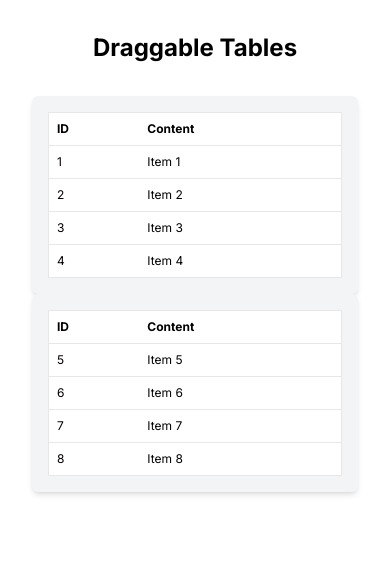
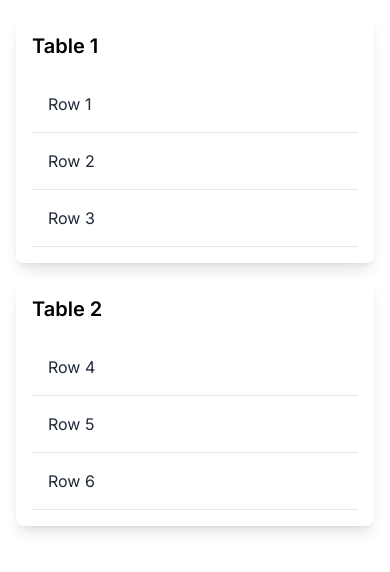
Before and after one commit to Abhishek8218/react-components, a Next.js app: page /dragdrop in a window 390 px wide. Shown: the top 572 px of the page. Built offline with nearby package versions, Linux system fonts and the light colour scheme.

Commit message:
added react-beautiful-dnd library to create the responsive version of dnd tables

```diff
--- a/app/dragdrop/draggableTable.tsx
+++ b/app/dragdrop/draggableTable.tsx
@@ -1,4 +1,8 @@
-import React, { DragEvent } from 'react';
+'use client'
+
+import React, {  useRef } from 'react';
+import type { DragEvent, TouchEvent } from 'react';
+
 
 interface Row {
   id: string;
@@ -12,12 +16,21 @@ interface DraggableTableProps {
   onDrop: () => void;
   onDragEnd: () => void;
   hoveredIndex: number | null;
-
 }
 
-const DraggableTable: React.FC<DraggableTableProps> = ({ rows, onDragStart, onDragEnter, onDrop, hoveredIndex, onDragEnd }) => {
+const DraggableTable: React.FC<DraggableTableProps> = ({
+  rows,
+  onDragStart,
+  onDragEnter,
+  onDrop,
+  hoveredIndex,
+  onDragEnd,
+}) => {
+  const dragItem = useRef<HTMLTableRowElement | null>(null);
+
   // Handle drag start event
   const handleDragStart = (e: DragEvent<HTMLTableRowElement>, row: Row) => {
+    dragItem.current = e.currentTarget;
     onDragStart(row);
     e.dataTransfer.effectAllowed = 'move';
   };
@@ -34,6 +47,36 @@ const DraggableTable: React.FC<DraggableTableProps> = ({ rows, onDragStart, onDr
     onDrop();
   };
 
+  // Handle touch start event
+  const handleTouchStart = (e: TouchEvent<HTMLTableRowElement>, row: Row) => {
+    e.preventDefault();
+    const touch = e.touches[0];
+    const dragEvent = new DragEvent('dragstart', {
+      bubbles: true,
+      cancelable: true,
+      view: window,
+      dataTransfer: new DataTransfer(),
+    });
+    if (dragEvent.dataTransfer) {
+        dragEvent.dataTransfer.effectAllowed = 'move';
+      }
+    // dragEvent.dataTransfer.effectAllowed && dragEvent.dataTransfer.effectAllowed = 'move';
+    dragItem.current = e.currentTarget;
+    onDragStart(row);
+    e.currentTarget.dispatchEvent(dragEvent);
+  };
+
+  // Handle touch move event
+  const handleTouchMove = (e: TouchEvent<HTMLTableRowElement>) => {
+    e.preventDefault();
+  };
+
+  // Handle touch end event
+  const handleTouchEnd = (e: TouchEvent<HTMLTableRowElement>) => {
+    e.preventDefault();
+    onDragEnd();
+  };
+
   return (
     <div className="w-full max-w-md p-4 bg-gray-100 rounded-md shadow-md overflow-x-auto">
       <table
@@ -44,7 +87,7 @@ const DraggableTable: React.FC<DraggableTableProps> = ({ rows, onDragStart, onDr
         <thead>
           <tr>
             <th className="p-2 md:p-4 border-b text-left text-xs md:text-base">ID</th>
-            <th className="p-2 md:p-4 border-b text-left text-xs md:text-base">Content</th>
+            <th className="p-2 md:p-4 border-b text-left text-xs md:text-base">Contentedewds</th>
           </tr>
         </thead>
         <tbody>
@@ -54,7 +97,13 @@ const DraggableTable: React.FC<DraggableTableProps> = ({ rows, onDragStart, onDr
               draggable
               onDragStart={(e) => handleDragStart(e, row)}
               onDragEnter={() => onDragEnter(index)}
+
+
               onDragEnd={() => onDragEnd()}
+              onDrop={(e) => handleDrop(e as unknown as  DragEvent<HTMLTableElement>)}
+              onTouchStart={(e) => handleTouchStart(e, row)}
+              onTouchMove={(e) => handleTouchMove(e)}
+              onTouchEnd={(e) => handleTouchEnd(e)}
               className={`cursor-move bg-white hover:bg-gray-100 transition-transform duration-300 ease-in-out ${
                 hoveredIndex === index ? 'transform scale-105 border-2 border-gray-800' : ''
               }`}
@@ -65,7 +114,6 @@ const DraggableTable: React.FC<DraggableTableProps> = ({ rows, onDragStart, onDr
           ))}
         </tbody>
       </table>
-
     </div>
   );
 };
--- a/app/dragdrop/page.tsx
+++ b/app/dragdrop/page.tsx
@@ -1,123 +1,118 @@
 'use client';
 
 import React, { useState } from 'react';
-import DraggableTable from './draggableTable'; // Importing the separate table component
+import { DragDropContext, Draggable } from 'react-beautiful-dnd';
+import { StrictModeDroppable } from './strictModeDroppable'; // Import the new component
 
-interface Row {
-  id: string;
-  content: string;
-}
+const Page: React.FC = () => {
+  const [table1, setTable1] = useState([
+    { id: '1', text: 'Row 1' },
+    { id: '2', text: 'Row 2' },
+    { id: '3', text: 'Row 3' },
+  ]);
 
-const initialRowsTable1: Row[] = [
-  { id: '1', content: 'Item 1' },
-  { id: '2', content: 'Item 2' },
-  { id: '3', content: 'Item 3' },
-    { id: '4', content: 'Item 4' },
-];
+  const [table2, setTable2] = useState([
+    { id: '4', text: 'Row 4' },
+    { id: '5', text: 'Row 5' },
+    { id: '6', text: 'Row 6' },
+  ]);
 
-const initialRowsTable2: Row[] = [
-  { id: '5', content: 'Item 5' },
-  { id: '6', content: 'Item 6' },
-  { id: '7', content: 'Item 7' },
-  { id: '8', content: 'Item 8' },
+  const onDragEnd = (result: any) => {
+    const { source, destination } = result;
 
-];
+    if (!destination) return; // If dropped outside
 
-const DraggableTables: React.FC = () => {
-    const [rowsTable1, setRowsTable1] = useState<Row[]>(initialRowsTable1);
-    const [rowsTable2, setRowsTable2] = useState<Row[]>(initialRowsTable2);
-    const [draggedItem, setDraggedItem] = useState<{ row: Row; fromTable: number } | null>(null);
-    const [hoveredTable, setHoveredTable] = useState<number | null>(null);
-    const [hoveredIndex, setHoveredIndex] = useState<number | null>(null);
-    const [errorMessage, setErrorMessage] = useState<string | null>(null);
-    // Handle the start of dragging
-    const handleDragStart = (row: Row, fromTable: number) => {
-      setDraggedItem({ row, fromTable });
-    };
+    if (source.droppableId === destination.droppableId) {
+      // Reorder within the same table
+      const sourceList = source.droppableId === 'table1' ? [...table1] : [...table2];
+      const [movedItem] = sourceList.splice(source.index, 1);
+      sourceList.splice(destination.index, 0, movedItem);
 
-    // Handle hover over a row
-    const handleDragEnter = (toTable: number, index: number) => {
-      if (!draggedItem) return;
+      if (source.droppableId === 'table1') {
+        setTable1(sourceList);
+      } else {
+        setTable2(sourceList);
+      }
+    } else {
+      // Move between tables
+      const sourceList = source.droppableId === 'table1' ? [...table1] : [...table2];
+      const destinationList = destination.droppableId === 'table1' ? [...table1] : [...table2];
 
-      setHoveredTable(toTable);
-      setHoveredIndex(index);
-const sourceRows = draggedItem.fromTable === 1 ? rowsTable1 : rowsTable2;
-      if (sourceRows.length === 1) {
-        setErrorMessage('The tables cannot be empty!'); // Set error message
-        handleDrop(); // Prevent the operation
-        return; // Prevent the operation
-      }else{
-        setErrorMessage(null); // Clear the error message
-      }
+      const [movedItem] = sourceList.splice(source.index, 1);
+      destinationList.splice(destination.index, 0, movedItem);
 
-      const { row, fromTable } = draggedItem;
-      if (fromTable === toTable) {
-        // Rearrange within the same table
-        const updatedRows = fromTable === 1 ? [...rowsTable1] : [...rowsTable2];
-        updatedRows.splice(index, 0, updatedRows.splice(updatedRows.findIndex(r => r.id === row.id), 1)[0]);
-        fromTable === 1 ? setRowsTable1(updatedRows) : setRowsTable2(updatedRows);
-      } else {
-        // Moving across tables
-        const sourceRows = fromTable === 1 ? [...rowsTable1] : [...rowsTable2];
-        const targetRows = toTable === 1 ? [...rowsTable1] : [...rowsTable2];
-
-        sourceRows.splice(sourceRows.findIndex(r => r.id === row.id), 1);
-        targetRows.splice(index, 0, row);
-
-        fromTable === 1 ? setRowsTable1(sourceRows) : setRowsTable2(sourceRows);
-        toTable === 1 ? setRowsTable1(targetRows) : setRowsTable2(targetRows);
-
-        // Update drag item state
-        setDraggedItem({ row, fromTable: toTable });
-      }
-    };
-
-    // Handle the drop event
-    const handleDrop = () => {
-      setDraggedItem(null);
-      setHoveredTable(null);
-      setHoveredIndex(null);
-    };
-
-const handleDragEnd = () => {
-    console.log('drag end');
-
-    setHoveredTable(null);
-    setHoveredIndex(null);
-    setDraggedItem(null);
-
+      setTable1(source.droppableId === 'table1' ? sourceList : destinationList);
+      setTable2(destination.droppableId === 'table2' ? destinationList : sourceList);
     }
-
-
-    return (
-      <div className="flex flex-col justify-center gap-8 p-8">
-          <div className="text-center text-2xl font-bold">Draggable Tables</div>
-          <div className='flex flex-col sm:flex-row justify-center w-full'>
-        <DraggableTable
-          rows={rowsTable1}
-          onDragStart={(row) => handleDragStart(row, 1)}
-          onDragEnter={(index) => handleDragEnter(1, index)}
-          onDrop={handleDrop}
-          onDragEnd={handleDragEnd}
-
-          hoveredIndex={hoveredTable === 1 ? hoveredIndex : null}
-        />
-        <DraggableTable
-          rows={rowsTable2}
-          onDragStart={(row) => handleDragStart(row, 2)}
-          onDragEnter={(index) => handleDragEnter(2, index)}
-          onDrop={handleDrop}
-          onDragEnd={handleDragEnd}
-
-          hoveredIndex={hoveredTable === 2 ? hoveredIndex : null}
-        />
-
-      </div>
-      {errorMessage && (
-        <div className=" text-xs mb-4 text-center text-red-500">{errorMessage}</div>
-      )}
-      </div>
-    );
   };
 
-  export default DraggableTables;
+  return (
+    <DragDropContext onDragEnd={onDragEnd}>
+      <div className="flex flex-col md:flex-row space-y-4 md:space-y-0 md:space-x-4 p-4">
+        <StrictModeDroppable droppableId="table1">
+          {(provided) => (
+            <div
+              className="bg-white shadow-lg rounded-lg p-4 flex-1"
+              ref={provided.innerRef}
+              {...provided.droppableProps}
+            >
+              <h3 className="text-xl font-semibold mb-4">Table 1</h3>
+              <table className="min-w-full bg-gray-100 rounded-md">
+                <tbody ref={provided.innerRef} {...provided.droppableProps}>
+                  {table1.map((row, index) => (
+                    <Draggable key={row.id} draggableId={row.id} index={index}>
+                      {(provided) => (
+                        <tr
+                          ref={provided.innerRef}
+                          {...provided.draggableProps}
+                          {...provided.dragHandleProps}
+                          className="bg-white border-b hover:bg-gray-50"
+                        >
+                          <td className="p-4 text-gray-800">{row.text}</td>
+                        </tr>
+                      )}
+                    </Draggable>
+                  ))}
+                  {provided.placeholder}
+                </tbody>
+              </table>
+            </div>
+          )}
+        </StrictModeDroppable>
+
+        <StrictModeDroppable droppableId="table2">
+          {(provided) => (
+            <div
+              className="bg-white shadow-lg rounded-lg p-4 flex-1"
+              ref={provided.innerRef}
+              {...provided.droppableProps}
+            >
+              <h3 className="text-xl font-semibold mb-4">Table 2</h3>
+              <table className="min-w-full bg-gray-100 rounded-md">
+                <tbody ref={provided.innerRef} {...provided.droppableProps}>
+                  {table2.map((row, index) => (
+                    <Draggable key={row.id} draggableId={row.id} index={index}>
+                      {(provided) => (
+                        <tr
+                          ref={provided.innerRef}
+                          {...provided.draggableProps}
+                          {...provided.dragHandleProps}
+                          className="bg-white border-b hover:bg-gray-50"
+                        >
+                          <td className="p-4 text-gray-800">{row.text}</td>
+                        </tr>
+                      )}
+                    </Draggable>
+                  ))}
+                  {provided.placeholder}
+                </tbody>
+              </table>
+            </div>
+          )}
+        </StrictModeDroppable>
+      </div>
+    </DragDropContext>
+  );
+};
+
+export default Page;
--- /dev/null
+++ b/app/dragdrop/strictModeDroppable.tsx
@@ -0,0 +1,21 @@
+// StrictModeDroppable.tsx
+import { useEffect, useState } from 'react';
+import { Droppable, DroppableProps } from 'react-beautiful-dnd';
+
+export const StrictModeDroppable = ({ children, ...props }: DroppableProps) => {
+  const [enabled, setEnabled] = useState(false);
+
+  useEffect(() => {
+    const animation = requestAnimationFrame(() => setEnabled(true));
+    return () => {
+      cancelAnimationFrame(animation);
+      setEnabled(false);
+    };
+  }, []);
+
+  if (!enabled) {
+    return null;
+  }
+
+  return <Droppable {...props}>{children}</Droppable>;
+};
--- a/package.json
+++ b/package.json
@@ -13,11 +13,15 @@
     "@dnd-kit/sortable": "^8.0.0",
     "next": "14.2.7",
     "react": "^18",
+    "react-beautiful-dnd": "^13.1.1",
+    "react-dnd": "^16.0.1",
+    "react-dnd-html5-backend": "^16.0.1",
     "react-dom": "^18"
   },
   "devDependencies": {
     "@types/node": "^20",
     "@types/react": "^18",
+    "@types/react-beautiful-dnd": "^13.1.8",
     "@types/react-dom": "^18",
     "eslint": "^8",
     "eslint-config-next": "14.2.7",
```
Also changed, not shown: app/globals.css (+69 -0 lines), 1 other file (tests, documents, lock files or other folders).
